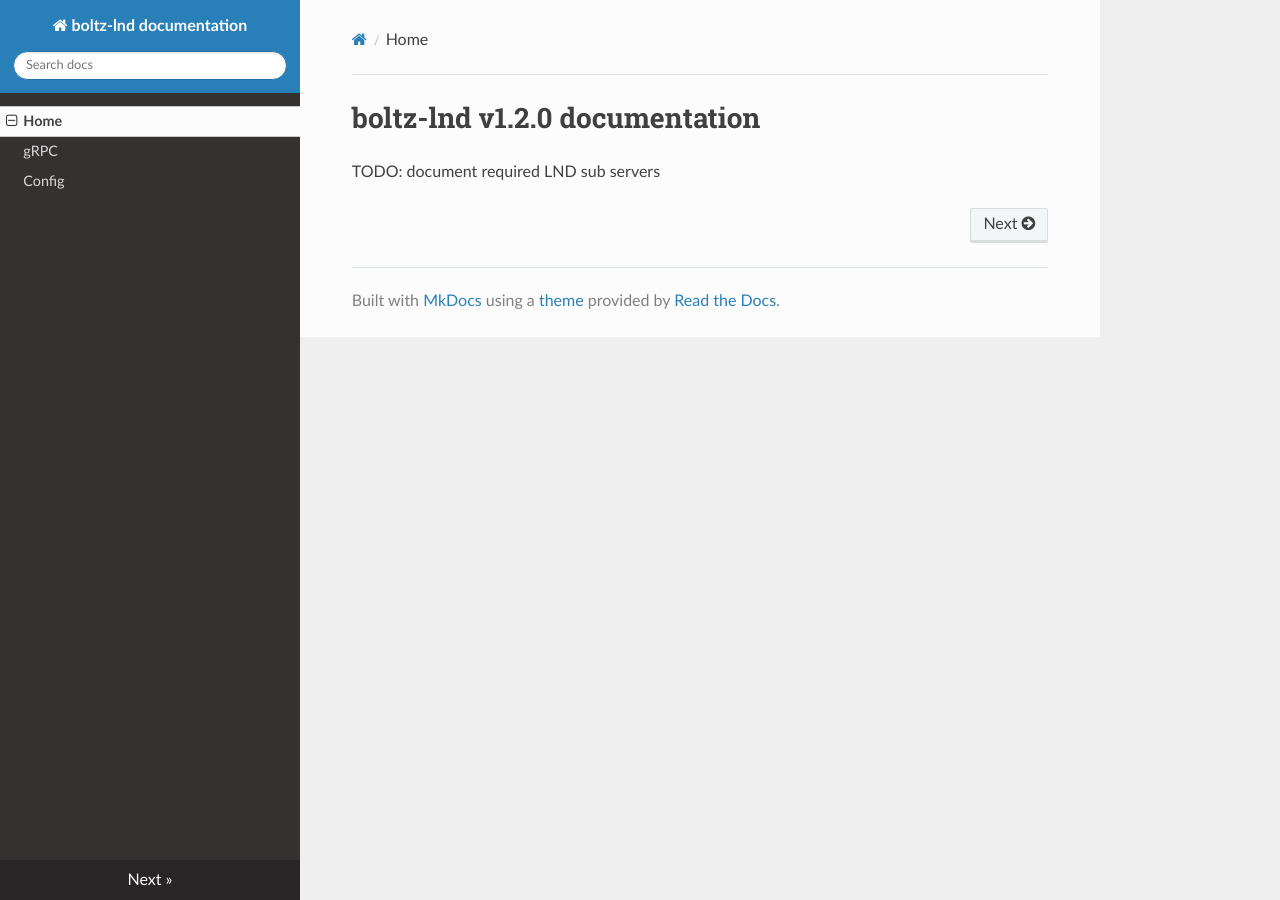
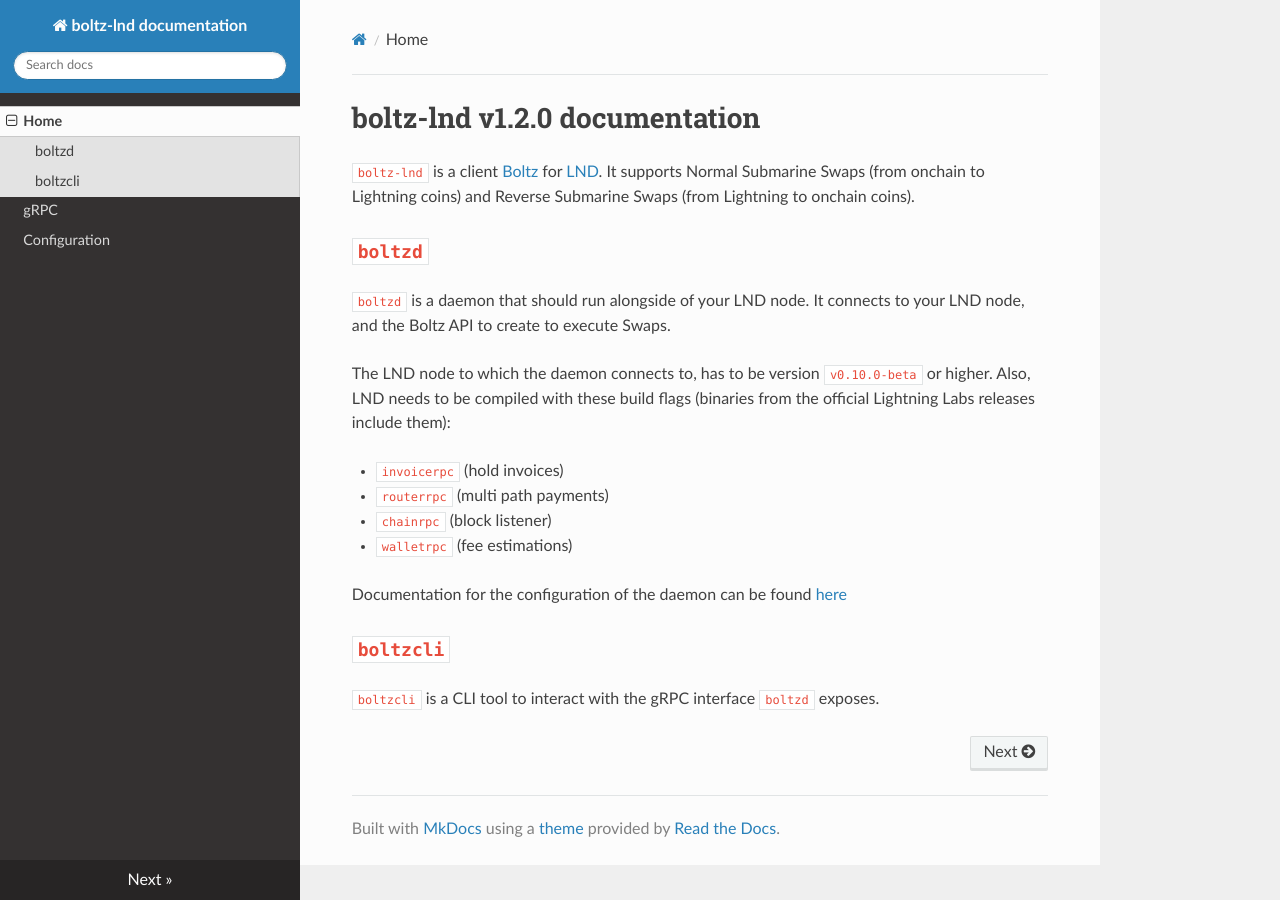
Before and after one commit to BoltzExchange/boltz-client, an MkDocs documentation site: the page built from docs/index.md, in a window 1280 px wide. Built offline with MkDocs 1.6.1, drawn with Linux system fonts in a browser that asks for light colours; nearby versions of some CDN libraries.

Commit message:
chore: add docs/index.md

```diff
--- a/docs/index.md
+++ b/docs/index.md
@@ -1,3 +1,20 @@
 # boltz-lnd v1.2.0 documentation
 
-TODO: document required LND sub servers
+`boltz-lnd` is a client [Boltz](https://boltz.exchange) for [LND](https://github.com/lightningnetwork/lnd). It supports Normal Submarine Swaps (from onchain to Lightning coins) and Reverse Submarine Swaps (from Lightning to onchain coins).
+
+## `boltzd`
+
+`boltzd` is a daemon that should run alongside of your LND node. It connects to your LND node, and the Boltz API to create to execute Swaps.
+
+The LND node to which the daemon connects to, has to be version `v0.10.0-beta` or higher. Also, LND needs to be compiled with these build flags (binaries from the official Lightning Labs releases include them):
+
+- `invoicerpc` (hold invoices)
+- `routerrpc` (multi path payments)
+- `chainrpc` (block listener)
+- `walletrpc` (fee estimations)
+
+Documentation for the configuration of the daemon can be found [here](configuration.md)
+
+## `boltzcli`
+
+`boltzcli` is a CLI tool to interact with the gRPC interface `boltzd` exposes.
--- a/mkdocs.yml
+++ b/mkdocs.yml
@@ -4,4 +4,4 @@ theme: readthedocs
 nav:
   - Home: index.md
   - gRPC: grpc.md
-  - Config: config.md
+  - Configuration: configuration.md
```
Also changed, not shown: README.md (+7 -28 lines), docs/configuration.md (renamed from docs/config.md, +1 -1 lines), docs/grpc.md (+2 -0 lines), 1 other file.
